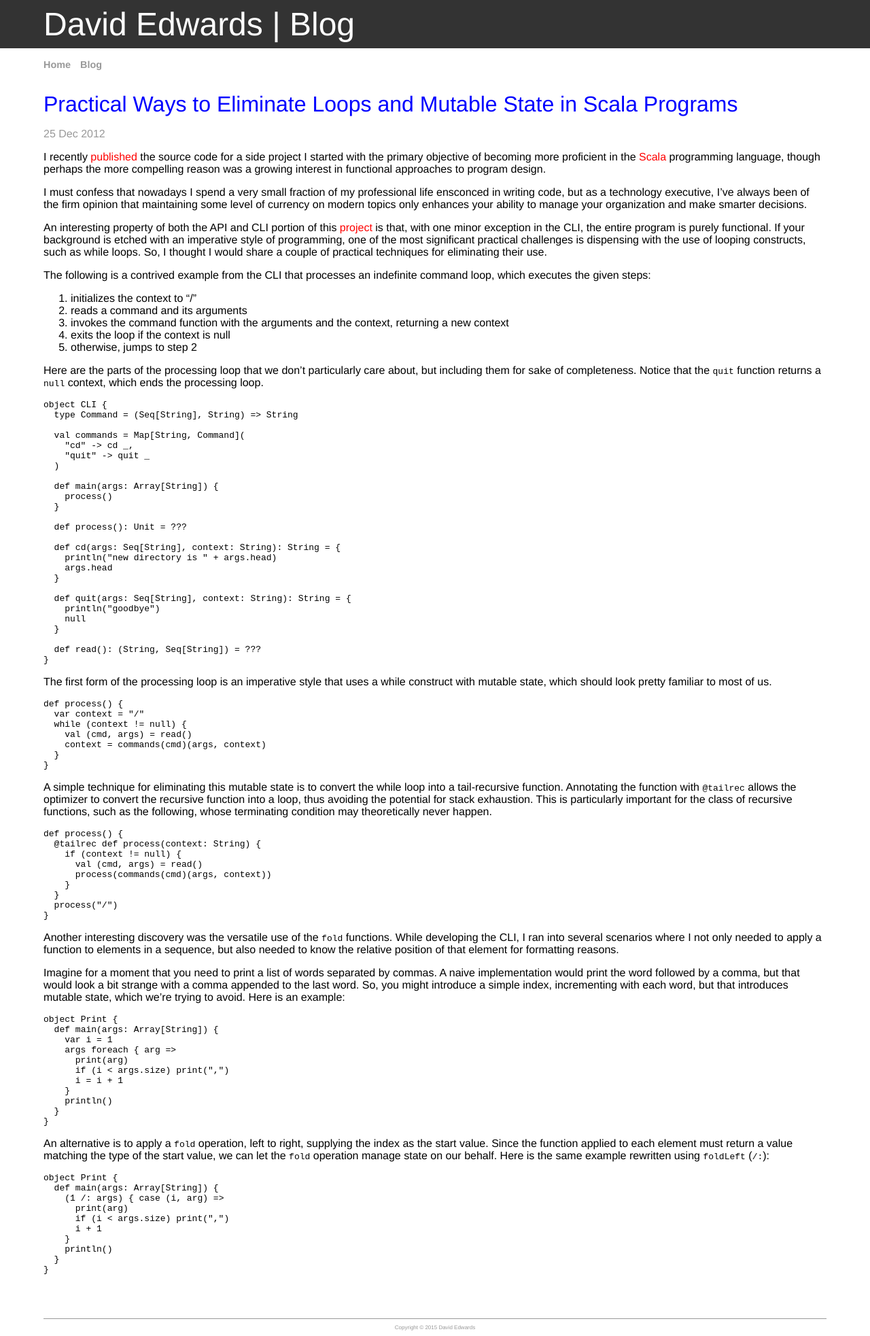
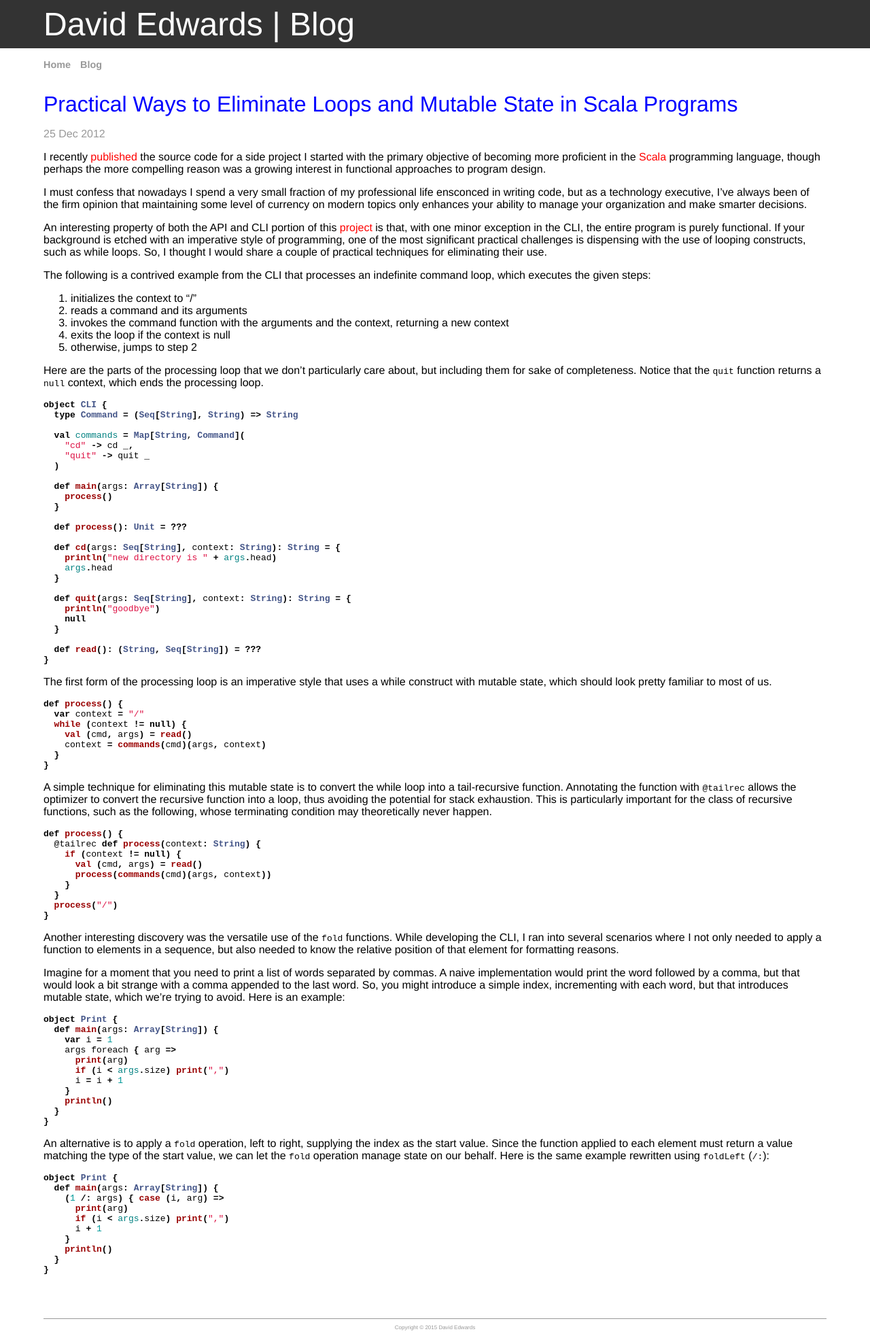
Before and after one commit to davidledwards/davidledwards.github.io, a Jekyll site: the page built from _posts/2012-12-25-practical-ways-to-eliminate-loops-and-mutable-state.md, in a window 1280 px wide. Shown: the whole page at 68% size. Built offline with Jekyll 4.4.1, drawn with Linux system fonts in a browser that asks for light colours.

Commit message:
add stylesheet for syntax highlighting

```diff
--- a/_layouts/default.html
+++ b/_layouts/default.html
@@ -3,6 +3,7 @@
   <head>
     <title>{{ page.title }}</title>
     <link rel="stylesheet" type="text/css" href="/css/main.css"/>
+    <link rel="stylesheet" type="text/css" href="/css/syntax.css"/>
     <meta name="author" content="David Edwards"/>
   </head>
   <body>
--- /dev/null
+++ b/css/syntax.css
@@ -0,0 +1,60 @@
+.highlight  { background: #ffffff; }
+.highlight .c { color: #999988; font-style: italic } /* Comment */
+.highlight .err { color: #a61717; background-color: #e3d2d2 } /* Error */
+.highlight .k { font-weight: bold } /* Keyword */
+.highlight .o { font-weight: bold } /* Operator */
+.highlight .cm { color: #999988; font-style: italic } /* Comment.Multiline */
+.highlight .cp { color: #999999; font-weight: bold } /* Comment.Preproc */
+.highlight .c1 { color: #999988; font-style: italic } /* Comment.Single */
+.highlight .cs { color: #999999; font-weight: bold; font-style: italic } /* Comment.Special */
+.highlight .gd { color: #000000; background-color: #ffdddd } /* Generic.Deleted */
+.highlight .gd .x { color: #000000; background-color: #ffaaaa } /* Generic.Deleted.Specific */
+.highlight .ge { font-style: italic } /* Generic.Emph */
+.highlight .gr { color: #aa0000 } /* Generic.Error */
+.highlight .gh { color: #999999 } /* Generic.Heading */
+.highlight .gi { color: #000000; background-color: #ddffdd } /* Generic.Inserted */
+.highlight .gi .x { color: #000000; background-color: #aaffaa } /* Generic.Inserted.Specific */
+.highlight .go { color: #888888 } /* Generic.Output */
+.highlight .gp { color: #555555 } /* Generic.Prompt */
+.highlight .gs { font-weight: bold } /* Generic.Strong */
+.highlight .gu { color: #aaaaaa } /* Generic.Subheading */
+.highlight .gt { color: #aa0000 } /* Generic.Traceback */
+.highlight .kc { font-weight: bold } /* Keyword.Constant */
+.highlight .kd { font-weight: bold } /* Keyword.Declaration */
+.highlight .kp { font-weight: bold } /* Keyword.Pseudo */
+.highlight .kr { font-weight: bold } /* Keyword.Reserved */
+.highlight .kt { color: #445588; font-weight: bold } /* Keyword.Type */
+.highlight .m { color: #009999 } /* Literal.Number */
+.highlight .s { color: #d14 } /* Literal.String */
+.highlight .na { color: #008080 } /* Name.Attribute */
+.highlight .nb { color: #0086B3 } /* Name.Builtin */
+.highlight .nc { color: #445588; font-weight: bold } /* Name.Class */
+.highlight .no { color: #008080 } /* Name.Constant */
+.highlight .ni { color: #800080 } /* Name.Entity */
+.highlight .ne { color: #990000; font-weight: bold } /* Name.Exception */
+.highlight .nf { color: #990000; font-weight: bold } /* Name.Function */
+.highlight .nn { color: #555555 } /* Name.Namespace */
+.highlight .nt { color: #000080 } /* Name.Tag */
+.highlight .nv { color: #008080 } /* Name.Variable */
+.highlight .ow { font-weight: bold } /* Operator.Word */
+.highlight .w { color: #bbbbbb } /* Text.Whitespace */
+.highlight .mf { color: #009999 } /* Literal.Number.Float */
+.highlight .mh { color: #009999 } /* Literal.Number.Hex */
+.highlight .mi { color: #009999 } /* Literal.Number.Integer */
+.highlight .mo { color: #009999 } /* Literal.Number.Oct */
+.highlight .sb { color: #d14 } /* Literal.String.Backtick */
+.highlight .sc { color: #d14 } /* Literal.String.Char */
+.highlight .sd { color: #d14 } /* Literal.String.Doc */
+.highlight .s2 { color: #d14 } /* Literal.String.Double */
+.highlight .se { color: #d14 } /* Literal.String.Escape */
+.highlight .sh { color: #d14 } /* Literal.String.Heredoc */
+.highlight .si { color: #d14 } /* Literal.String.Interpol */
+.highlight .sx { color: #d14 } /* Literal.String.Other */
+.highlight .sr { color: #009926 } /* Literal.String.Regex */
+.highlight .s1 { color: #d14 } /* Literal.String.Single */
+.highlight .ss { color: #990073 } /* Literal.String.Symbol */
+.highlight .bp { color: #999999 } /* Name.Builtin.Pseudo */
+.highlight .vc { color: #008080 } /* Name.Variable.Class */
+.highlight .vg { color: #008080 } /* Name.Variable.Global */
+.highlight .vi { color: #008080 } /* Name.Variable.Instance */
+.highlight .il { color: #009999 } /* Literal.Number.Integer.Long */
```
